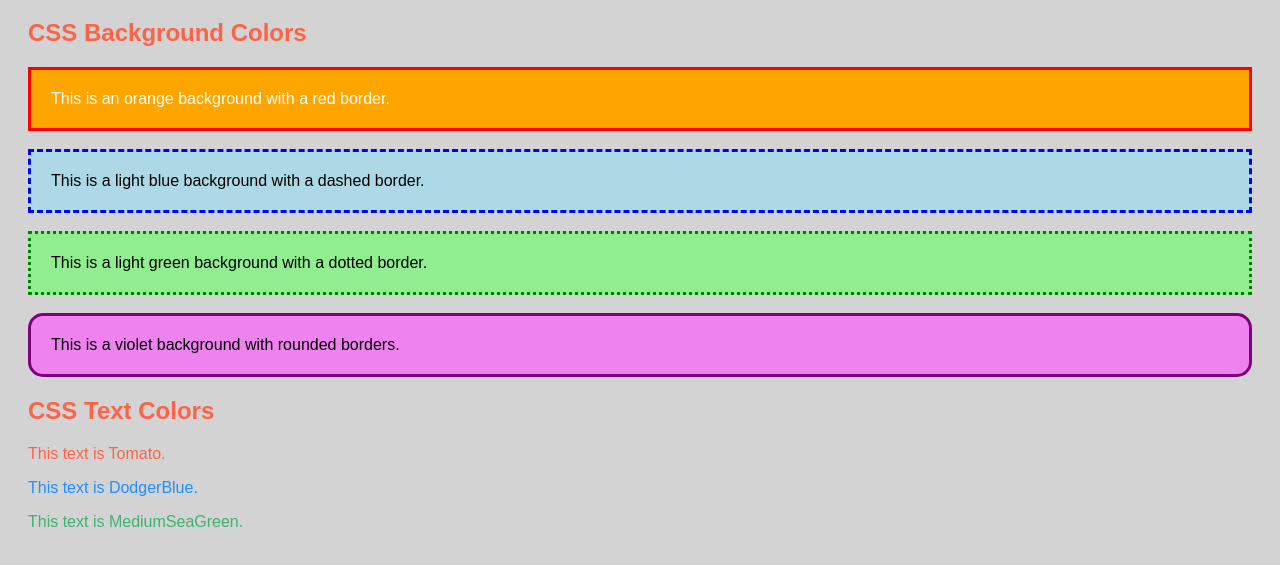
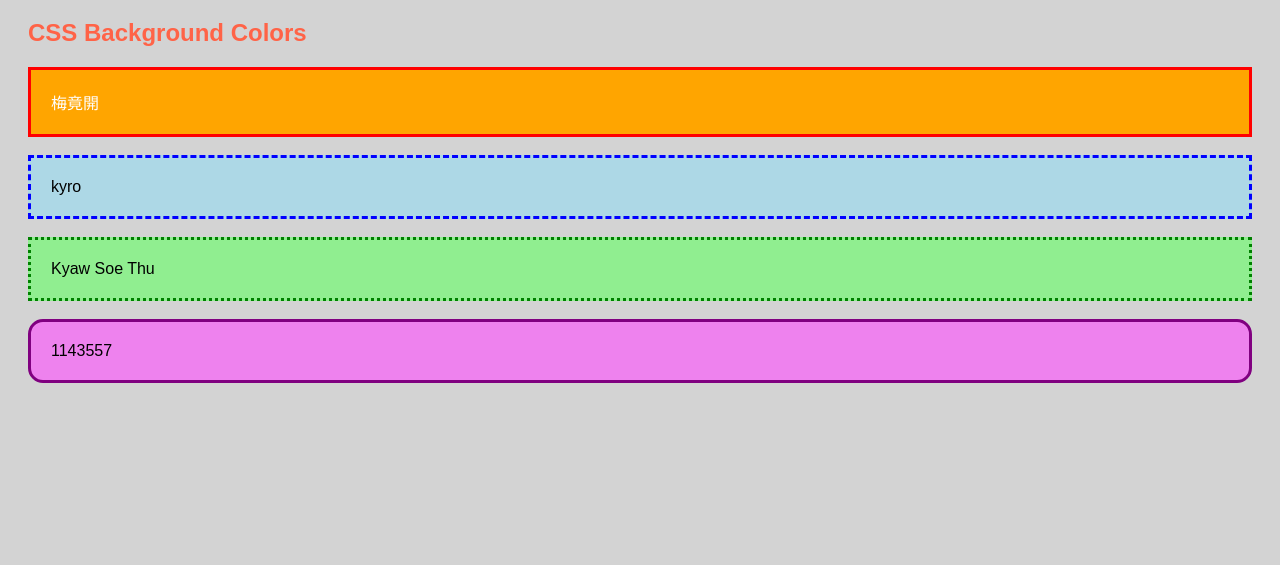
Before and after one commit to kstryx/kstryx.github.io, a plain HTML site: page index.html in a window 1280 px wide. Shown: the part 129-694 px from the top of the page. Drawn offline with Linux system fonts and the light colour scheme.

Commit message:
Update index.html

```diff
--- a/index.html
+++ b/index.html
@@ -1,7 +1,6 @@
 <!DOCTYPE html>
 <html>
 <head>
-    <title>CSS Colors and Borders</title>
 
     <style>
         body {
@@ -56,34 +55,28 @@
     <h2>CSS Background Colors</h2>
 
     <div class="box1">
-        This is an orange background with a red border.
+        梅竟開
     </div>
 
     <br>
 
     <div class="box2">
-        This is a light blue background with a dashed border.
+        kyro
     </div>
 
     <br>
 
     <div class="box3">
-        This is a light green background with a dotted border.
+        Kyaw Soe Thu
     </div>
 
     <br>
 
     <div class="box4">
-        This is a violet background with rounded borders.
+        1143557
     </div>
 
-    <h2>CSS Text Colors</h2>
 
-    <p style="color:tomato;">This text is Tomato.</p>
-
-    <p style="color:dodgerblue;">This text is DodgerBlue.</p>
-
-    <p style="color:mediumseagreen;">This text is MediumSeaGreen.</p>
 
 </body>
 </html>
```
